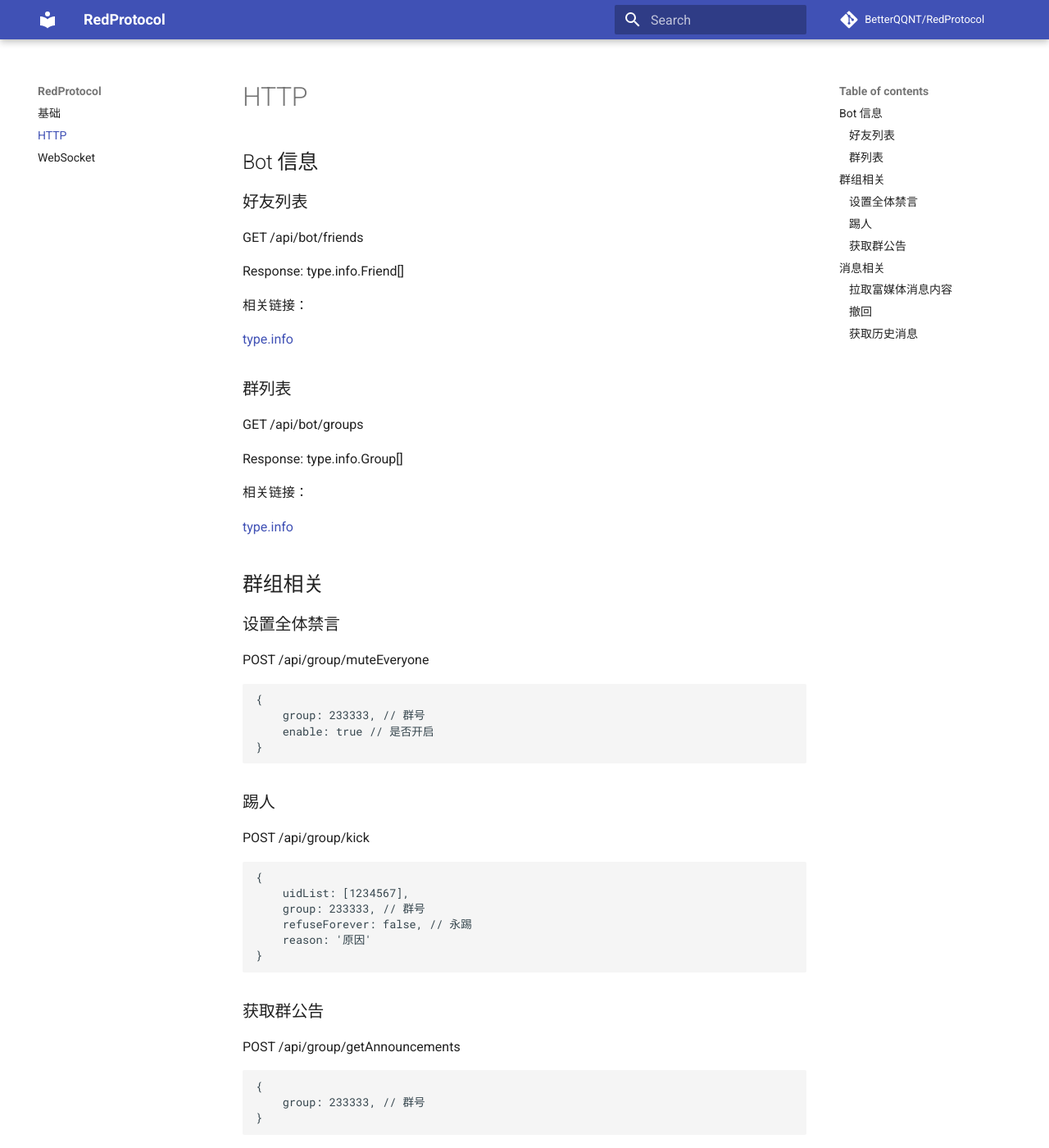
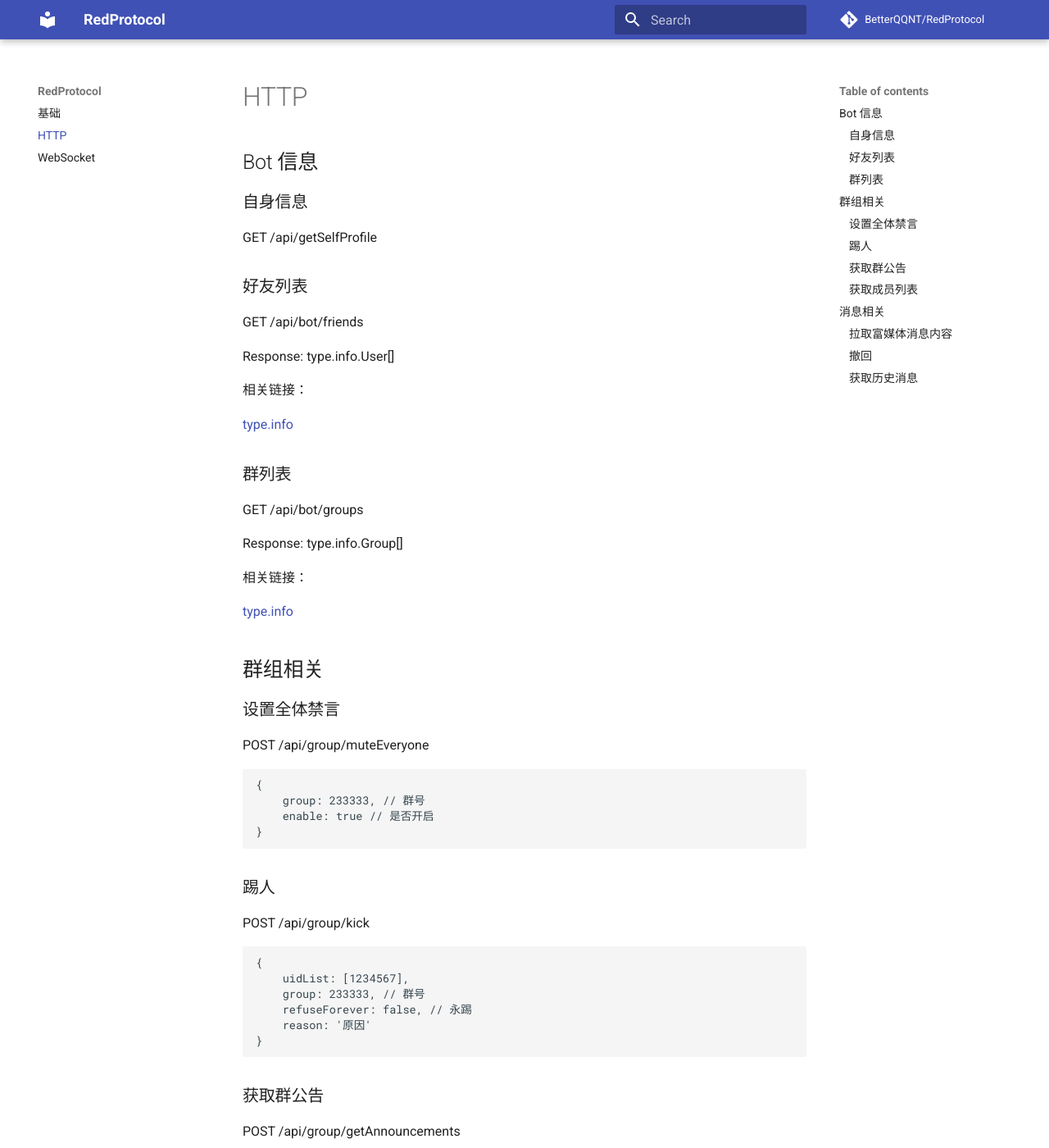
Before and after one commit to 2659170494/QQNTRedProtocol, an MkDocs documentation site: the page built from docs/http.md, in a window 1280 px wide and 1400 px high. Shown: the whole window at 82% size. Built offline with MkDocs 1.6.1 and Material for MkDocs 9.7.7, drawn with Linux system fonts in a browser that asks for light colours; comment, search, counter and statistics services are not loaded; some of the changed text lies outside the part shown.

Commit message:
Update http.md

````diff
--- a/docs/http.md
+++ b/docs/http.md
@@ -1,8 +1,12 @@
 ## Bot 信息
+### 自身信息
+GET /api/getSelfProfile
+
+
 ### 好友列表
 GET /api/bot/friends
 
-Response: type.info.Friend[]
+Response: type.info.User[]
 
 相关链接：
 
@@ -44,6 +48,15 @@
 ```typescript
 {
     group: 233333, // 群号
+}
+```
+
+### 获取成员列表
+POST /api/group/getMemberList
+```typescript
+{
+    group: 233333, // 群号
+    size: 20 // 个数
 }
 ```
 
````
